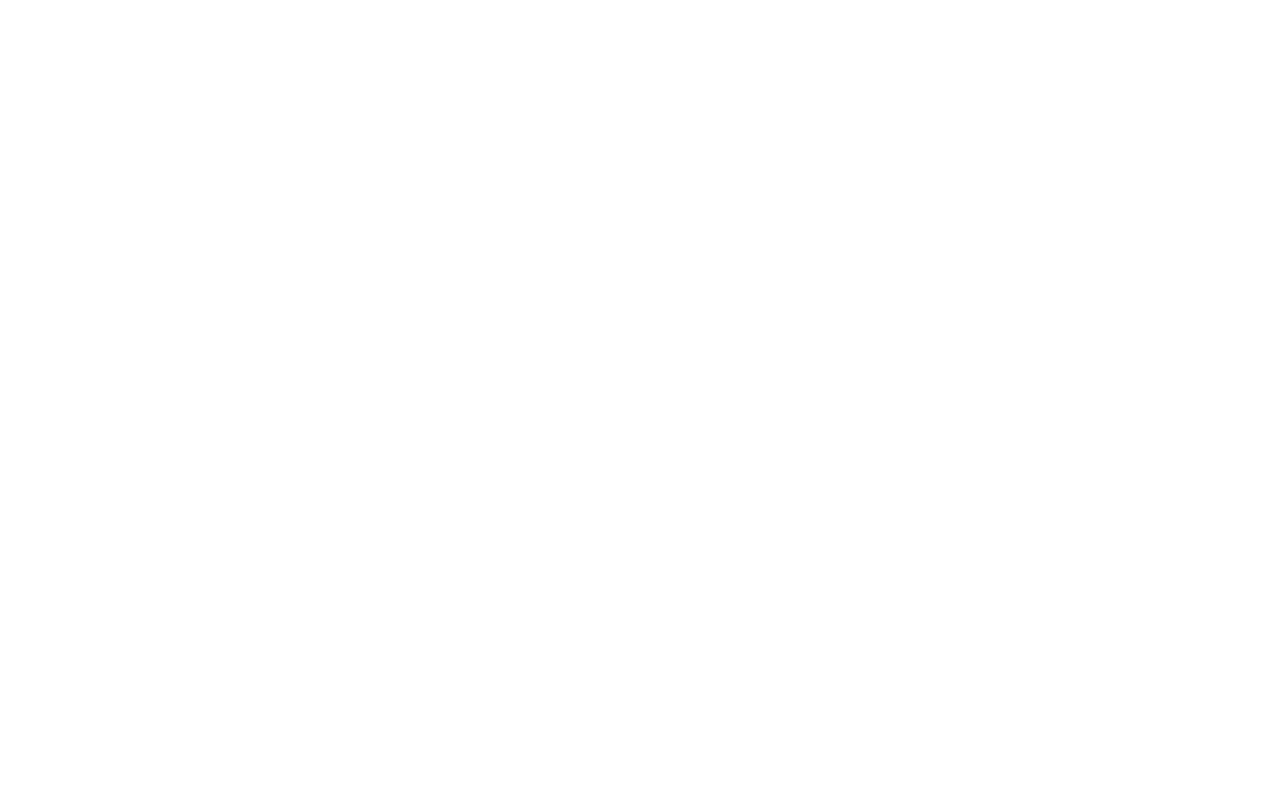
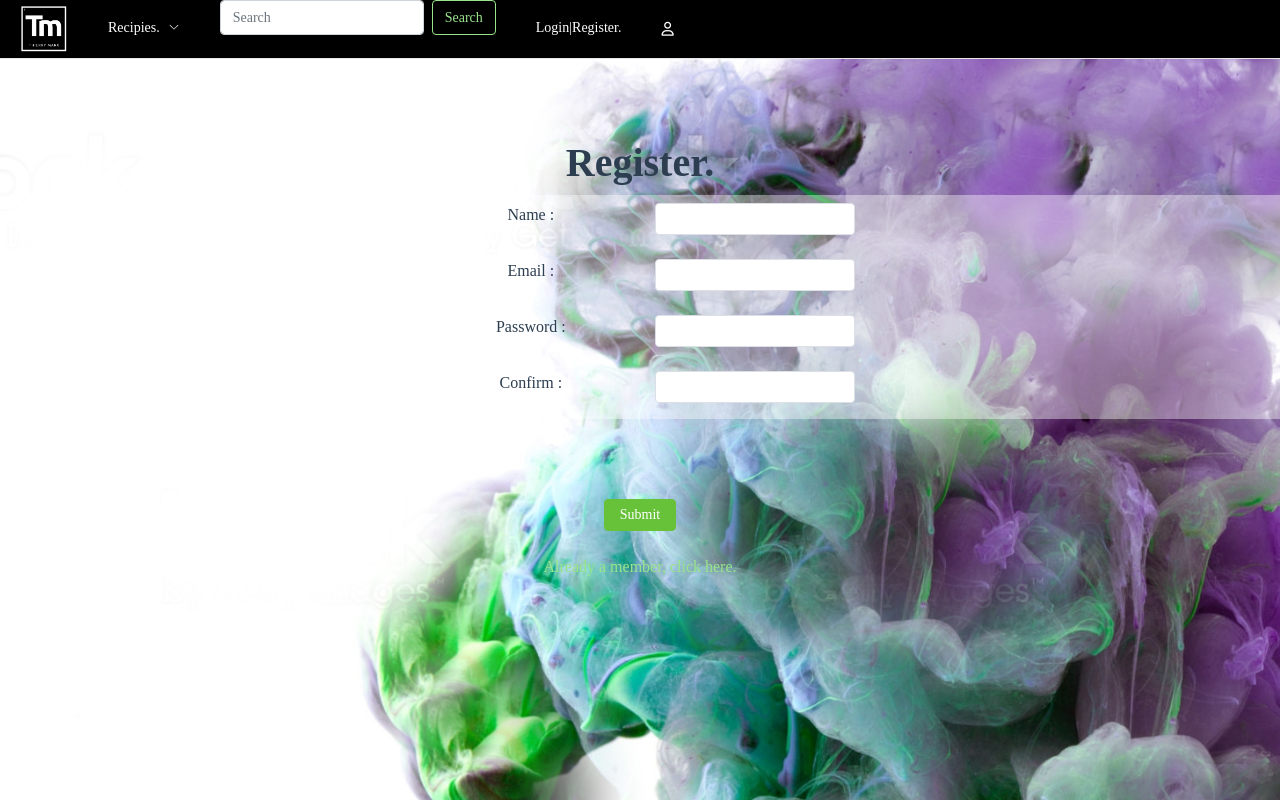
Before and after one commit to sachabz/MollecularGastrnomy, a Vue app: page /register in a window 1280 px wide. Before the commit this address had no page. Shown: the top 800 px of the page. Built offline with nearby package versions, Linux system fonts and the light colour scheme.

Commit message:
Added input component, register view, login view, button component

```diff
--- a/src/App.vue
+++ b/src/App.vue
@@ -7,7 +7,7 @@
 @import url("https://fonts.googleapis.com/css2?family=Rokkitt&display=swap");
 @import url("https://fonts.googleapis.com/css2?family=Rokkitt:wght@400;800&display=swap");
 #app {
-  font-family: "Rokkit", Helvetica, Arial, serif !important;
+  font-family: "Rokkit", serif !important;
   -webkit-font-smoothing: antialiased;
   -moz-osx-font-smoothing: grayscale;
   text-align: center;
--- /dev/null
+++ b/src/components/Buttonsubmit.vue
@@ -0,0 +1,26 @@
+<template>
+    <div class="title text-blod">
+        <el-button type="success">{{ textbutton }}</el-button>
+    </div>
+</template>
+
+<script>
+export default {
+    name: 'Buttonsubmit',
+    props: {
+
+        textbutton: String,
+    }
+}
+</script>
+
+<!-- Add "scoped" attribute to limit CSS to this component only -->
+<style scoped lang="scss">
+.title {
+    margin-top: 5rem;
+}
+
+.text-bold {
+    font-style: bold;
+}
+</style>
--- /dev/null
+++ b/src/components/Inputpage.vue
@@ -0,0 +1,40 @@
+<template>
+    <div class="input py-2 row">
+        <div class="col-4"></div>
+        <div class="col-2">
+            <p class="displaybox">{{ nameinput }}</p>
+        </div>
+        <div class="col-2">
+            <el-input class="displaybox sizebox" v-model="input" clearable />
+        </div>
+        <div class="col-4"></div>
+    </div>
+</template>
+
+<script>
+export default {
+    name: 'Inputpage',
+    props: {
+
+        nameinput: String,
+    }
+}
+</script>
+
+<!-- Add "scoped" attribute to limit CSS to this component only -->
+<style scoped lang="scss">
+a {
+    color: #42b983;
+}
+
+.input {
+    background-color: rgba(255, 255, 255, 0.397);
+}
+.displaybox {
+    display: inline-block;
+}
+
+.sizebox {
+    width: 200px;
+}
+</style>
--- /dev/null
+++ b/src/components/Inputpwd.vue
@@ -0,0 +1,47 @@
+<template>
+    <div class="input py-2 row">
+        <div class="col-4"></div>
+        <div class="col-2">
+            <p class="displaybox">{{ nameinput }}</p>
+        </div>
+        <div class="col-2">
+            <el-input
+                class="displaybox sizebox"
+                v-model="input"
+                type="password"
+                show-password
+                clearable
+            />
+        </div>
+        <div class="col-4"></div>
+    </div>
+</template>
+
+<script>
+export default {
+    name: 'Inputpwd',
+    props: {
+
+        nameinput: String,
+    }
+}
+</script>
+
+<!-- Add "scoped" attribute to limit CSS to this component only -->
+<style scoped lang="scss">
+a {
+    color: #42b983;
+}
+
+.input {
+    background-color: rgba(255, 255, 255, 0.397);
+}
+
+.displaybox {
+    display: inline-block;
+}
+
+.sizebox {
+    width: 200px;
+}
+</style>
--- a/src/components/Navbar.vue
+++ b/src/components/Navbar.vue
@@ -9,6 +9,7 @@
         @select="handleSelect"
     >
         <el-menu-item>
+            <router-link to="/">
                 <span>
                     <img
                         src="../assets/logoMarksblanc.png"
@@ -17,6 +18,7 @@
                         style="display: inline-block; vertical-align: middle"
                     />
                 </span>
+            </router-link>
         </el-menu-item>
         <el-sub-menu index="1">
             <template #title>Recipies.</template>
@@ -35,7 +37,9 @@
                 <button class="btn btn-outline-success my-2 my-sm-0" type="submit">Search</button>
             </form>
         </el-menu-item>
-        <el-menu-item index="2">Login|Register.</el-menu-item>
+        <el-menu-item index="2">
+            <router-link to="/login">Login|Register.</router-link>
+        </el-menu-item>
         <el-menu-item index="3">
             <span>
                 <i class="far fa-user" style="display: inline-block; vertical-align: middle"></i>
@@ -45,12 +49,14 @@
 </template>
 
 <script>
+
 export default {
     name: 'Navbar',
     props: {
 
     }
 }
+
 </script>
 
 <!-- Add "scoped" attribute to limit CSS to this component only -->
--- /dev/null
+++ b/src/components/Title.vue
@@ -0,0 +1,22 @@
+<template>
+    <div class="title">
+        <h1 class="font-weight-bold">{{ title }}.</h1>
+    </div>
+</template>
+
+<script>
+export default {
+    name: 'Title',
+    props: {
+
+        title: String,
+    }
+}
+</script>
+
+<!-- Add "scoped" attribute to limit CSS to this component only -->
+<style scoped lang="scss">
+.title {
+    margin-top: 5rem;
+}
+</style>
--- a/src/router/index.js
+++ b/src/router/index.js
@@ -1,11 +1,26 @@
 import { createRouter, createWebHistory } from 'vue-router'
 import Home from '../views/Home.vue'
+import Login from '../views/Login.vue'
+import Register from '../views/Register.vue'
+
 
 const routes = [
   {
     path: '/',
     name: 'Home',
     component: Home
+  },
+
+  {
+    path: '/login',
+    name: 'Login',
+    component: Login
+  },
+
+  {
+    path: '/register',
+    name: 'Register',
+    component: Register
   },
   {
     path: '/about',
--- /dev/null
+++ b/src/views/Login.vue
@@ -0,0 +1,56 @@
+<template>
+  <div class="home">
+    <Navbar />
+    <div class="content">
+      <Title title="Login" />
+      <Inputpage nameinput="Email : " />
+      <Inputpwd nameinput="Password : " />
+      <Buttonsubmit textbutton="Submit" />
+      <router-link to="/register">
+        <p class="text-green mt-4">Not already a member, click here.</p>
+      </router-link>
+    </div>
+  </div>
+</template>
+
+<script>
+// @ is an alias to /src
+
+import Navbar from '@/components/Navbar.vue'
+import Title from '@/components/Title.vue'
+import Inputpage from '@/components/Inputpage.vue'
+import Inputpwd from '@/components/Inputpwd.vue'
+import Buttonsubmit from '../components/Buttonsubmit.vue'
+
+export default {
+  name: 'Login',
+  components: {
+    Navbar,
+    Inputpage,
+    Inputpwd,
+    Title,
+    Buttonsubmit
+  }
+}
+</script>
+<style scoped lang="scss">
+.home {
+  background-image: url("../assets/fondchimievertrose.jpg");
+
+  height: 150vh;
+  background-repeat: no-repeat;
+  background-size: cover;
+}
+
+.content {
+  margin-top: 5rem;
+}
+
+.text-purple {
+  color: #b960ff;
+}
+
+.text-green {
+  color: #99e48a;
+}
+</style>
--- /dev/null
+++ b/src/views/Register.vue
@@ -0,0 +1,58 @@
+<template>
+  <div class="home">
+    <Navbar />
+    <div class="content">
+      <Title title="Register" />
+      <Inputpage nameinput="Name : " />
+      <Inputpage nameinput="Email : " />
+      <Inputpwd nameinput="Password : " />
+      <Inputpwd nameinput="Confirm : " />
+      <Buttonsubmit textbutton="Submit" />
+      <router-link to="/login">
+        <p class="text-green mt-4">Already a member, click here.</p>
+      </router-link>
+    </div>
+  </div>
+</template>
+
+<script>
+// @ is an alias to /src
+
+import Navbar from '@/components/Navbar.vue'
+import Title from '@/components/Title.vue'
+import Inputpage from '@/components/Inputpage.vue'
+import Inputpwd from '@/components/Inputpwd.vue'
+import Buttonsubmit from '../components/Buttonsubmit.vue'
+
+export default {
+  name: 'Register',
+  components: {
+    Navbar,
+    Inputpage,
+    Inputpwd,
+    Title,
+    Buttonsubmit
+  }
+}
+</script>
+<style scoped lang="scss">
+.home {
+  background-image: url("../assets/fondchimievertrose.jpg");
+
+  height: 150vh;
+  background-repeat: no-repeat;
+  background-size: cover;
+}
+
+.content {
+  margin-top: 5rem;
+}
+
+.text-purple {
+  color: #b960ff;
+}
+
+.text-green {
+  color: #99e48a;
+}
+</style>
```
Lines whose indentation alone changed are shown as unchanged.
